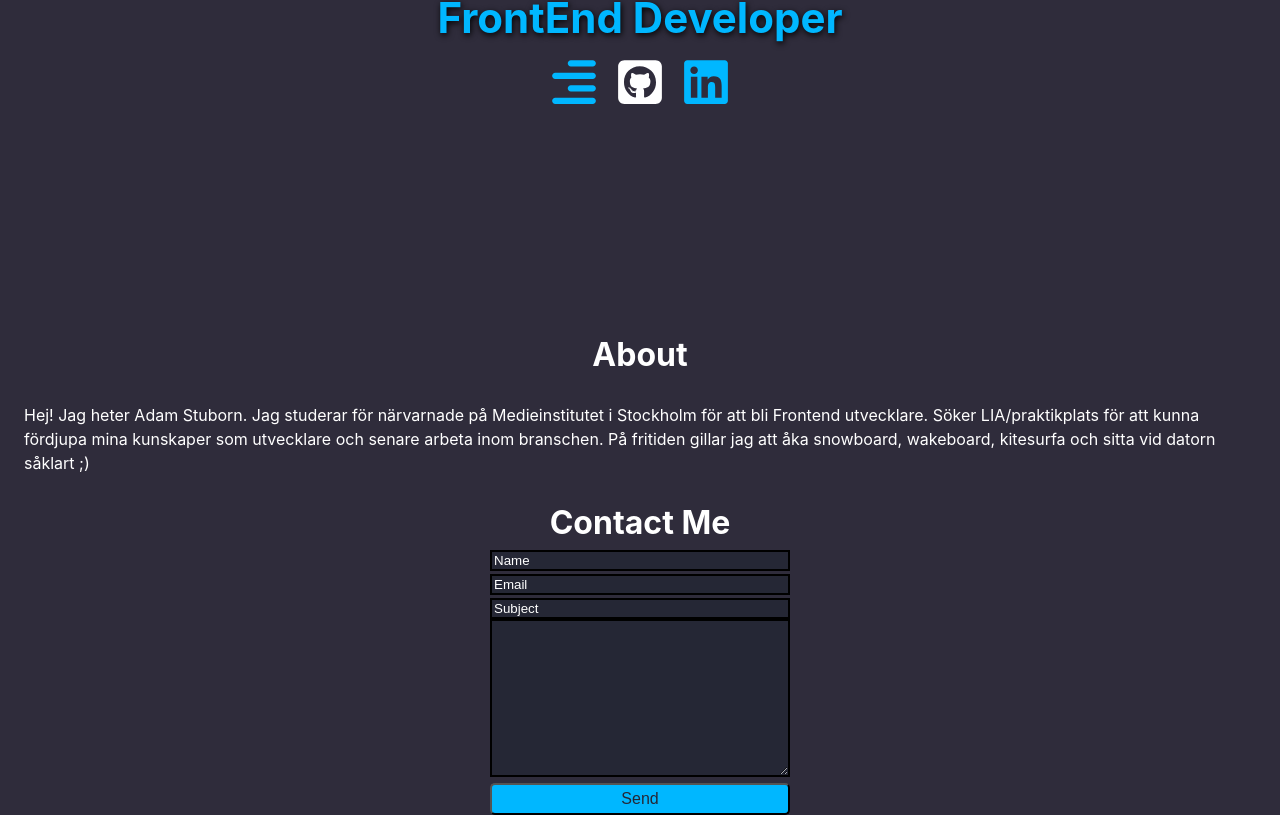
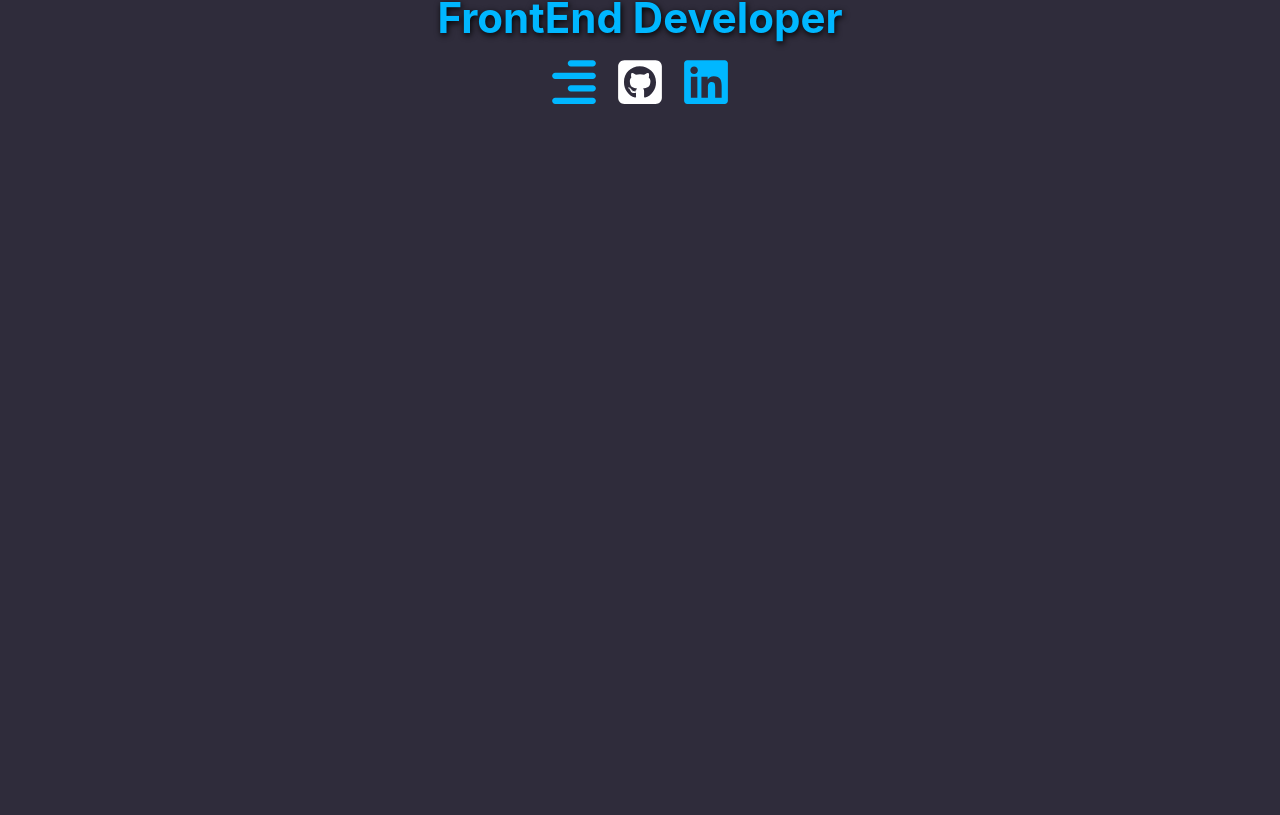
Before and after one commit to Stuuben/Portfolio-2, a React (Vite) app: page / in a window 1280 px wide. Shown: the part 469-1284 px from the top of the page. After the commit the page ends 800 px from the top, so only its background shows below. Built offline with nearby package versions, Linux system fonts and the light colour scheme.

Commit message:
(ref) add react-router

```diff
--- a/package.json
+++ b/package.json
@@ -16,6 +16,8 @@
     "font-awesome": "^4.7.0",
     "react": "^18.2.0",
     "react-dom": "^18.2.0",
+    "react-router": "^6.21.3",
+    "react-router-dom": "^6.21.3",
     "sass": "^1.62.1",
     "scss": "^0.2.4"
   },
--- a/src/App.tsx
+++ b/src/App.tsx
@@ -1,17 +1,13 @@
-import { Home } from "./components/Home";
+import { Home } from "./pages/Home";
 
 import "./app.scss";
-import BurgerMenu from "./components/BurgerMenu";
-import { Contact } from "./components/Contact";
-import { About } from "./components/About";
+import { RouterProvider } from "react-router";
+import { router } from "./Router";
 
 function App() {
   return (
     <>
-      <BurgerMenu></BurgerMenu>
-      <Home></Home>
-      <About></About>
-      <Contact></Contact>
+      <RouterProvider router={router}></RouterProvider>
     </>
   );
 }
--- /dev/null
+++ b/src/Router.tsx
@@ -0,0 +1,29 @@
+import { createBrowserRouter } from "react-router-dom";
+import { Home } from "./pages/Home";
+import { Layout } from "./pages/Layout";
+import { About } from "./pages/About";
+import { Error } from "./pages/Error";
+import { Contact } from "./pages/Contact";
+
+export const router = createBrowserRouter([
+  {
+    path: "/",
+    element: <Layout></Layout>,
+    errorElement: <Error></Error>,
+    children: [
+      {
+        path: "/",
+        element: <Home></Home>,
+        index: true,
+      },
+      {
+        path: "/about",
+        element: <About></About>,
+      },
+      {
+        path: "/contact",
+        element: <Contact></Contact>,
+      },
+    ],
+  },
+]);
--- a/src/components/BurgerMenu.tsx
+++ b/src/components/BurgerMenu.tsx
@@ -1,5 +1,7 @@
 import { useState } from "react";
 import "../scss/BurgerMenu.scss";
+import React from "react";
+import { Link } from "react-router-dom";
 
 const Navbar = () => {
   // to change burger classes
@@ -33,16 +35,22 @@ const Navbar = () => {
         <div className="bar">
           <ul>
             <li>
-              <a href="home">Home</a>
+              <Link onClick={updateMenu} to="/">
+                Home
+              </Link>
             </li>
             <li>
-              <a href="about">About</a>
+              <Link onClick={updateMenu} to="/about">
+                About
+              </Link>
             </li>
             <li>
               <a href="skills">Skills</a>
             </li>
             <li>
-              <a href="contact">Contact</a>
+              <Link onClick={updateMenu} to="/contact">
+                Contact
+              </Link>
             </li>
           </ul>
         </div>
--- a/src/components/About.tsx
+++ b/src/pages/About.tsx
@@ -1,3 +1,4 @@
+import React from "react";
 import "../scss/About.scss";
 
 export const About = () => {
--- a/src/components/Contact.tsx
+++ b/src/pages/Contact.tsx
@@ -1,5 +1,6 @@
 import { ChangeEvent, FormEvent, useState } from "react";
 import "../scss/Contact.scss";
+import React from "react";
 
 export const Contact = () => {
   const [userInput, setUserInput] = useState("");
--- /dev/null
+++ b/src/pages/Error.tsx
@@ -0,0 +1,7 @@
+export const Error = () => {
+  return (
+    <>
+      <h3>Error</h3>
+    </>
+  );
+};
--- a/src/components/Home.tsx
+++ b/src/pages/Home.tsx
@@ -8,6 +8,8 @@ import {
   faGithubSquare,
   faLinkedin,
 } from "@fortawesome/free-brands-svg-icons";
+import React from "react";
+import BurgerMenu from "../components/BurgerMenu";
 library.add(fab, faGithubSquare);
 library.add(fab, faLinkedin);
 
--- /dev/null
+++ b/src/pages/Layout.tsx
@@ -0,0 +1,15 @@
+import { Outlet } from "react-router";
+import BurgerMenu from "../components/BurgerMenu";
+
+export const Layout = () => {
+  return (
+    <>
+      <header>
+        <BurgerMenu></BurgerMenu>
+      </header>
+      <main>
+        <Outlet></Outlet>
+      </main>
+    </>
+  );
+};
```
Also changed, not shown: 1 other file (tests, documents, lock files or other folders).
